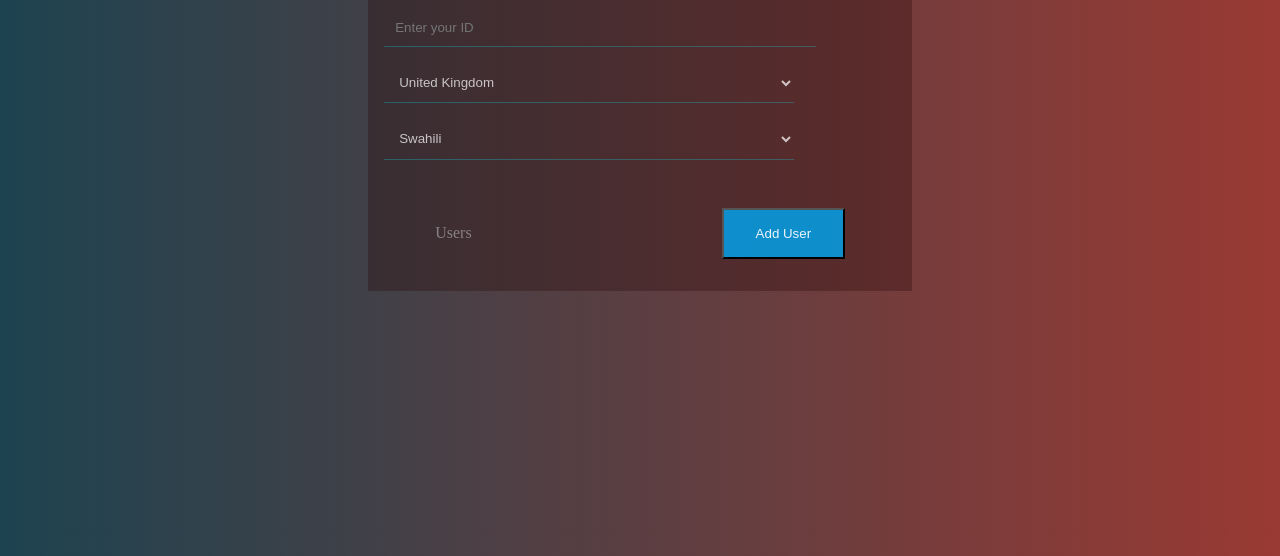
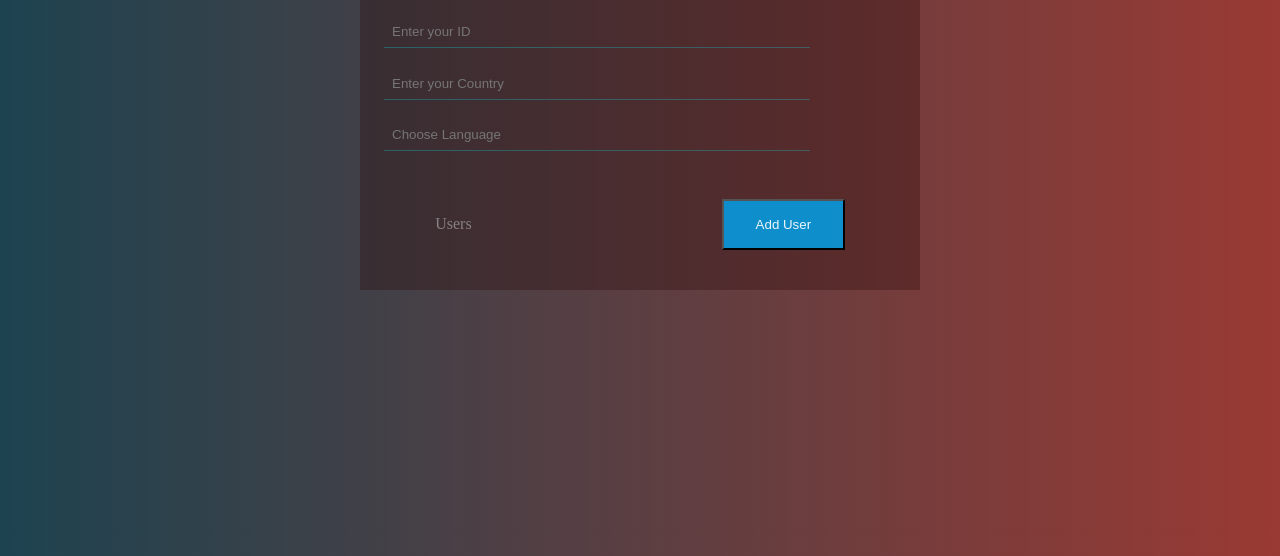
Before and after one commit to VickBrav01/reg-management-system, a plain HTML site: page main/index.html in a window 1280 px wide. Shown: the part 244-800 px from the top of the page. Drawn offline with Linux system fonts and the light colour scheme; files whose address does not match are found by name.

Commit message:
Language options

```diff
--- a/main/index.html
+++ b/main/index.html
@@ -9,7 +9,7 @@
   </head>
   <body>
     <div class="main">
-      <form action="" method="post" target="users.html">
+      <form>
         <div class="header">
           <svg
             version="1.1"
@@ -42,79 +42,78 @@
           required
           autocomplete="off"
         />
-        <select name="Country" class="inputs" id="country" placeholder="name">
+        <input list="country" class="inputs" placeholder="Enter your Country" />
+        <datalist id="country">
+          <!-- <select name="Country" class="inputs" id="country"> -->
           <option
             style="background-color: rgba(0, 0, 0, 0.818)"
             value="United Kingdom"
-          >
-            United Kingdom
-          </option>
-          <option style="background-color: rgba(0, 0, 0, 0.818)" value="Canada">
-            Canada
-          </option>
-          <option style="background-color: rgba(0, 0, 0, 0.818)" value="Mexico">
-            Mexico
-          </option>
-          <option style="background-color: rgba(0, 0, 0, 0.818)" value="Brazil">
-            Brazil
-          </option>
-          <option style="background-color: rgba(0, 0, 0, 0.818)" value="Kenya">
-            Kenya
-          </option>
+          ></option>
+          <option
+            style="background-color: rgba(0, 0, 0, 0.818)"
+            value="Canada"
+          ></option>
+          <option
+            style="background-color: rgba(0, 0, 0, 0.818)"
+            value="Mexico"
+          ></option>
+          <option
+            style="background-color: rgba(0, 0, 0, 0.818)"
+            value="Brazil"
+          ></option>
+          <option
+            style="background-color: rgba(0, 0, 0, 0.818)"
+            value="Kenya"
+          ></option>
           <option
             style="background-color: rgba(0, 0, 0, 0.818)"
             value="Germany"
-          >
-            Germany
-          </option>
-          <option style="background-color: rgba(0, 0, 0, 0.818)" value="France">
-            France
-          </option>
-          <option style="background-color: rgba(0, 0, 0, 0.818)" value="Japan">
-            Japan
-          </option>
+          ></option>
+          <option
+            style="background-color: rgba(0, 0, 0, 0.818)"
+            value="France"
+          ></option>
+          <option
+            style="background-color: rgba(0, 0, 0, 0.818)"
+            value="Japan"
+          ></option>
           <option
             style="background-color: rgba(0, 0, 0, 0.818)"
             value="Australia"
-          >
-            Australia
-          </option>
+          ></option>
           <option
             style="background-color: rgba(0, 0, 0, 0.818)"
             value="Slovakia"
-          >
-            Slovakia
-          </option>
-        </select>
-        <select name="Country" class="inputs" id="country">
+          ></option>
+        </datalist>
+        <input
+          list="language"
+          name="Country"
+          class="inputs"
+          placeholder="Choose Language"
+        />
+        <datalist id="language">
           <option
             style="background-color: rgba(0, 0, 0, 0.818)"
             value="Swahili"
-          >
-            Swahili
-          </option>
+          ></option>
           <option
             style="background-color: rgba(0, 0, 0, 0.618)"
             value="Turkish"
-          >
-            Turkish
-          </option>
+          ></option>
           <option
             style="background-color: rgba(0, 0, 0, 0.618)"
             value="Bengali"
-          >
-            Bengali
-          </option>
+          ></option>
           <option
             style="background-color: rgba(0, 0, 0, 0.618)"
             value="English"
-          >
-            English
-          </option>
-          <option style="background-color: rgba(0, 0, 0, 0.618)" value="Dutch">
-            Dutch
-          </option>
-        </select>
+          ></option>
+          <option
+            style="background-color: rgba(0, 0, 0, 0.618)"
+            value="Dutch"
+          ></option>
+        </datalist>
         <div class="btnDiv">
           <a href="users.html">Users</a>
 
--- a/main/styles.css
+++ b/main/styles.css
@@ -9,11 +9,11 @@ body {
 .main {
   width: 40vw;
   margin: 5rem auto;
-  padding: 1rem;
+  padding: 1.5rem;
   background-color: rgba(37, 0, 0, 0.292);
-  display: flex;
+  /* display: flex;
   flex-direction: column;
-  row-gap: 1rem;
+  row-gap: 1rem; */
 }
 
 .header svg {
@@ -25,10 +25,10 @@ body {
   border: none;
   outline: none;
   border-bottom: 1px solid rgba(0, 247, 255, 0.25);
-  padding: 0.7rem;
+  padding: 0.5rem;
   width: 80%;
   color: rgba(255, 255, 255, 0.723);
-  margin: 1rem auto 0;
+  margin: 1.2rem auto 0;
 }
 
 .inputs:hover {
```
